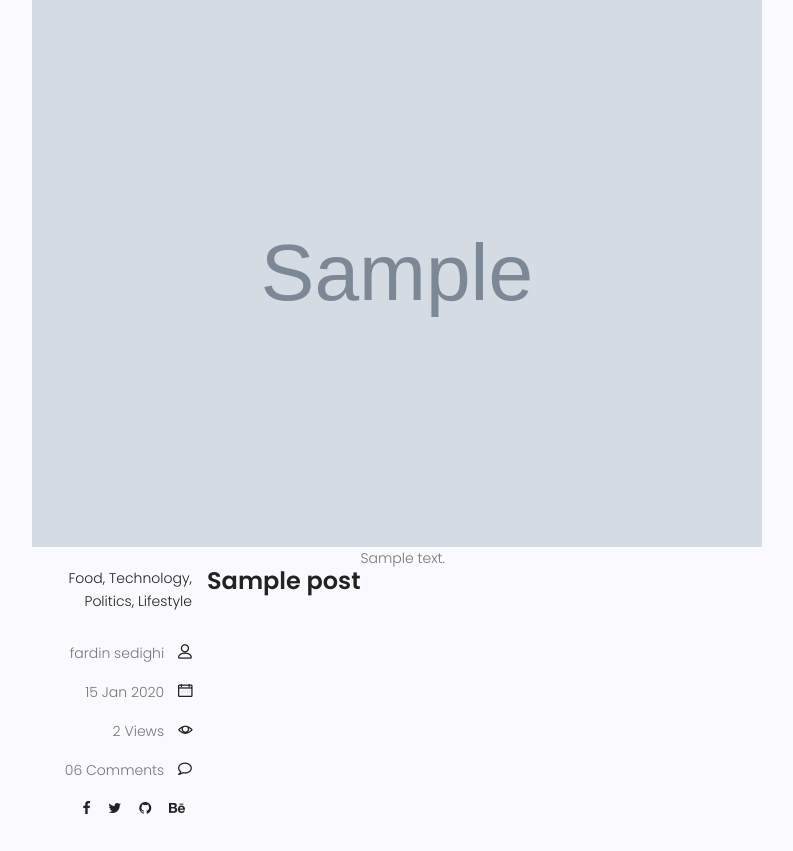
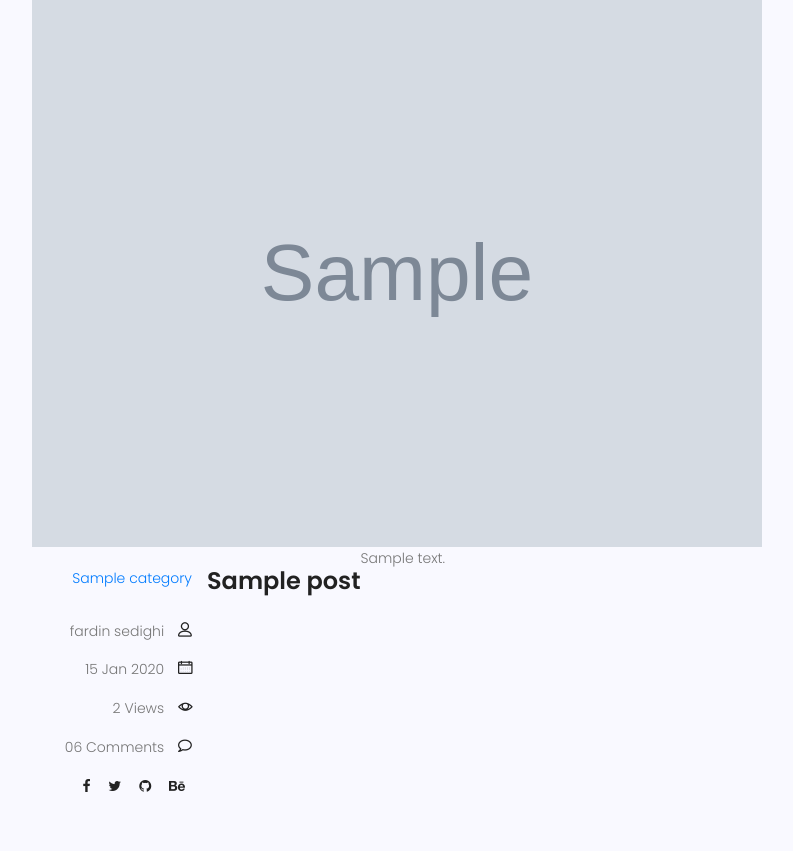
Before and after one commit to F-sedighi/mysite2_copy, a Django app: page /blog/1 in a window 1280 px wide. Shown: the part 421-1272 px from the top of the page, without its empty margins (53-846 px from the left). Run offline with Django 5.2, Linux system fonts and the light colour scheme; tables that the repository leaves empty hold one stand-in row (values such as "Sample post"); grey boxes marked "Sample" are stand-in pictures; some libraries are stand-ins or nearby versions.

Commit message:
New modify

```diff
--- a/mysite2_copy/templates/blog/blog-single.html
+++ b/mysite2_copy/templates/blog/blog-single.html
@@ -31,10 +31,9 @@
 								<div class="col-lg-3  col-md-3 meta-details">
 
 									<ul class="tags">
-										<li><a href="#">Food,</a></li>
-										<li><a href="#">Technology,</a></li>
-										<li><a href="#">Politics,</a></li>
-										<li><a href="#">Lifestyle</a></li>
+										{% for cat in post.category.all %}
+										<a href="">{{cat.name}}</a> {% if not forloop.last %},{% endif %}
+										{% endfor %}
 									</ul>
 									<div class="user-details row">
 										<p class="user-name col-lg-12 col-md-12 col-6"><a href="#">fardin sedighi</a> <span class="lnr lnr-user"></span></p>
@@ -263,22 +262,9 @@
 			                            <button type="submit"><i class="fa fa-search"></i></button>
 			                        </form>
 								</div>
-								<div class="single-sidebar-widget user-info-widget">
-									<img src="{% static 'img/blog/user-info.png' %}" alt="">
-									<a href="#"><h4>Charlie Barber</h4></a>
-									<p>
-										Senior blog writer
-									</p>
-									<ul class="social-links">
-										<li><a href="#"><i class="fa fa-facebook"></i></a></li>
-										<li><a href="#"><i class="fa fa-twitter"></i></a></li>
-										<li><a href="#"><i class="fa fa-github"></i></a></li>
-										<li><a href="#"><i class="fa fa-behance"></i></a></li>
-									</ul>
-									<p>
-										Boot camps have its supporters andit sdetractors. Some people do not understand why you should have to spend money on boot camp when you can get. Boot camps have itssuppor ters andits detractors.
-									</p>
-								</div>
+
+								{% include 'blog/blog-writer.html' %}
+
 								<div class="single-sidebar-widget popular-post-widget">
 									<h4 class="popular-title">Popular Posts</h4>
 									<div class="popular-post-list">
--- /dev/null
+++ b/mysite2_copy/templates/blog/blog-writer.html
@@ -0,0 +1,16 @@
+{% load static %}
+<div class="single-sidebar-widget user-info-widget">
+    <img src="{% static 'img/blog/user-info.png' %}" alt="">
+    <a href="#"><h4>Charlie Barber</h4></a>
+    <p>
+		Senior blog writer
+    </p>
+    <ul class="social-links">
+    	<li><a href="#"><i class="fa fa-facebook"></i></a></li>
+    	<li><a href="#"><i class="fa fa-twitter"></i></a></li>
+    	<li><a href="#"><i class="fa fa-github"></i></a></li>
+    	<li><a href="#"><i class="fa fa-behance"></i></a></li>
+    </ul>
+    <p>
+    	Boot camps have its supporters andit sdetractors. Some people do not understand why you should have to spend money on boot camp when you can get. Boot camps have itssuppor ters andits detractors.
+    </p>    </div>
```
Also changed, not shown: mysite2_copy/templates/blog/blog-home.html (+8 -18 lines), mysite2_copy/blog/models.py (line endings or trailing spaces).
